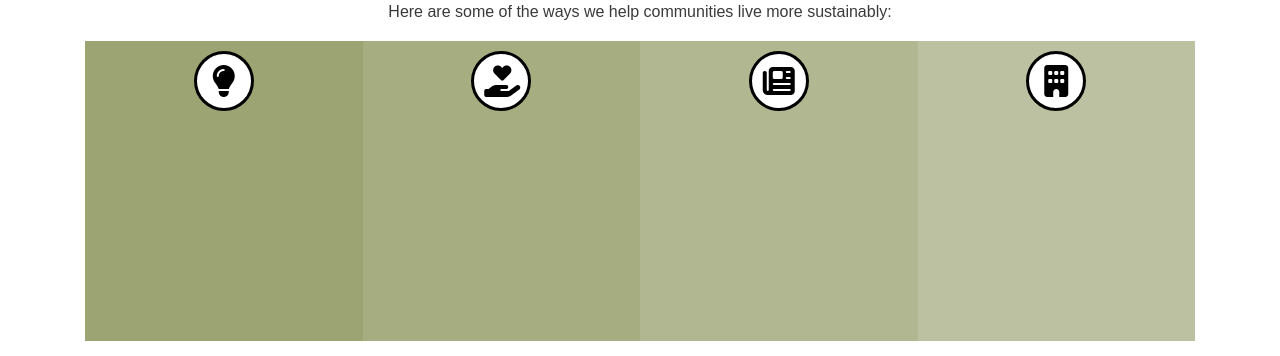
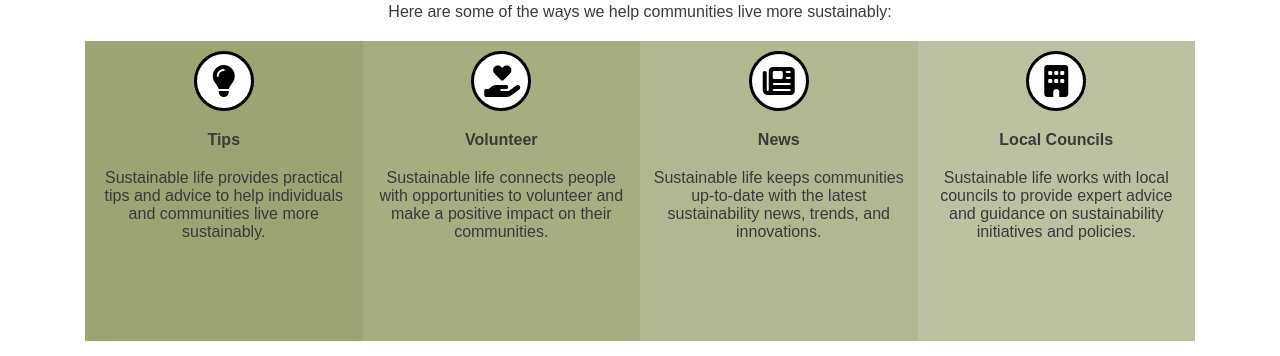
Before and after one commit to Florajenner/sustainable-life, a plain HTML site: page index.html in a window 1280 px wide. Shown: the part 975-1331 px from the top of the page. Drawn offline with Linux system fonts and the light colour scheme; a web font is replaced by a local one.

Commit message:
add content to welcome column layout

```diff
--- a/assets/css/style.css
+++ b/assets/css/style.css
@@ -144,6 +144,7 @@ h1, h2 {
                 width: 100%;
                 }
                 }
+                /*add circle div around symbols*/
                 .circle {
                     border-radius: 50%;
                     width: 60px;
--- a/index.html
+++ b/index.html
@@ -41,15 +41,23 @@
             <div class="row">
 				<div class="column" style="background-color:#9ba472;">
 					<div class="circle"><i class="fa-solid fa-lightbulb"></i></div>
+                    <h4>Tips</h4>
+                    <p>Sustainable life provides practical tips and advice to help individuals and communities live more sustainably.</p>
 				</div>
 				<div class="column" style="background-color:#a6ae81;">
 					<div class="circle"><i class="fa-solid fa-hand-holding-heart"></i></i></div>
+                    <h4>Volunteer</h4>
+                    <p>Sustainable life connects people with opportunities to volunteer and make a positive impact on their communities.</p>
 				</div>
 				<div class="column" style="background-color:#b1b891;">
 					<div class="circle"><i class="fa-solid fa-newspaper"></i></i></div>
+                    <h4>News</h4>
+                    <p>Sustainable life keeps communities up-to-date with the latest sustainability news, trends, and innovations.</p>
 				</div>
 				<div class="column" style="background-color:#bcc2a1;">
 					<div class="circle"><i class="fa-sharp fa-solid fa-building"></i></i></div>
+                    <h4>Local Councils</h4>
+                    <p>Sustainable life works with local councils to provide expert advice and guidance on sustainability initiatives and policies.</p>
 				</div>
 			</div>
 		</section>
```
